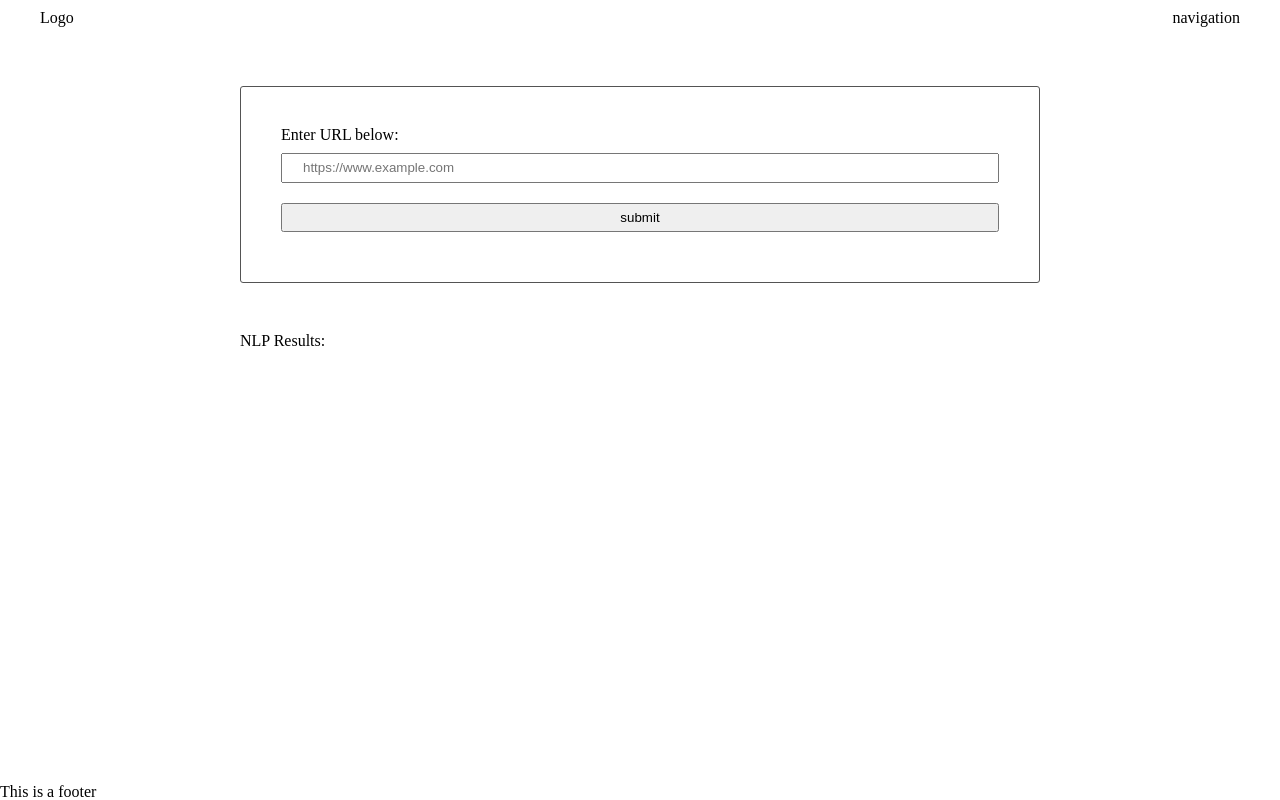
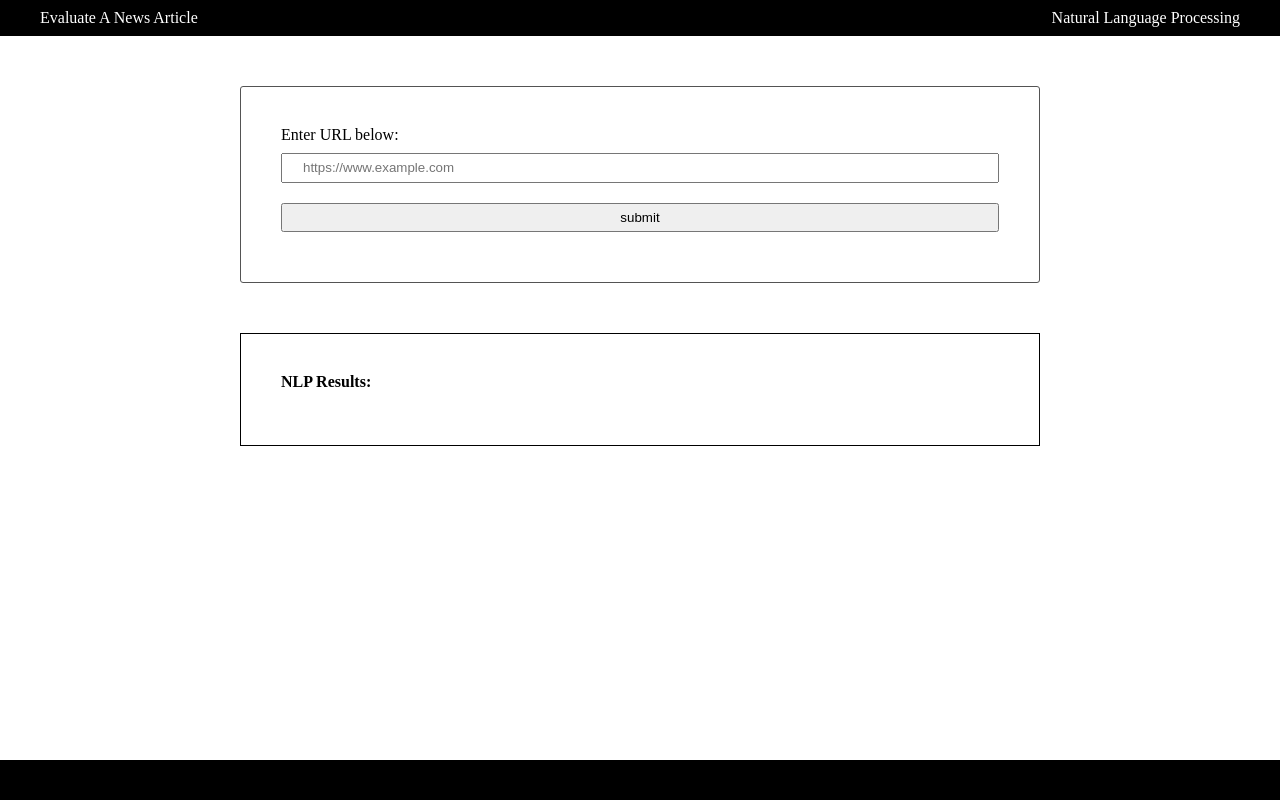
Before and after one commit to Sayton7/EvaluateNewsArticle-NLP, a website built with webpack: page src/client/views/index.html in a window 1280 px wide. Built offline with nearby package versions, Linux system fonts and the light colour scheme.

Commit message:
Visual Enhancements

```diff
--- a/src/client/styles/base.scss
+++ b/src/client/styles/base.scss
@@ -2,6 +2,19 @@ body {
     display: flex;
     flex-direction: column;
     min-height: 100vh;
+
+    .result {
+        font-weight: 700;
+        border: solid 1px;
+        padding: 40px;
+        max-width: 800px;
+        margin: 50px auto;
+
+        div {
+            font-weight: 500;
+            margin: 15px 0px;
+        }
+    }
 }
 
 main {
--- a/src/client/styles/footer.scss
+++ b/src/client/styles/footer.scss
@@ -0,0 +1,4 @@
+footer {
+    min-height: 5vh;
+    background-color: black;
+}
--- a/src/client/styles/header.scss
+++ b/src/client/styles/header.scss
@@ -1,4 +1,6 @@
 header {
+    background-color: black;
+    color: white;
     display: flex;
     justify-content: space-between;
     padding: 10px 40px;
--- a/src/client/views/index.html
+++ b/src/client/views/index.html
@@ -9,10 +9,10 @@
 
         <header>
             <div class="">
-                Logo
+                Evaluate A News Article
             </div>
             <div class="">
-                navigation
+                Natural Language Processing
             </div>
         </header>
 
@@ -25,7 +25,7 @@
                 </form>
             </section>
 
-            <section>
+            <section class="result">
                 <strong>NLP Results:</strong>
                 <div id="agreement"></div>
                 <div id="confidence"></div>
```
